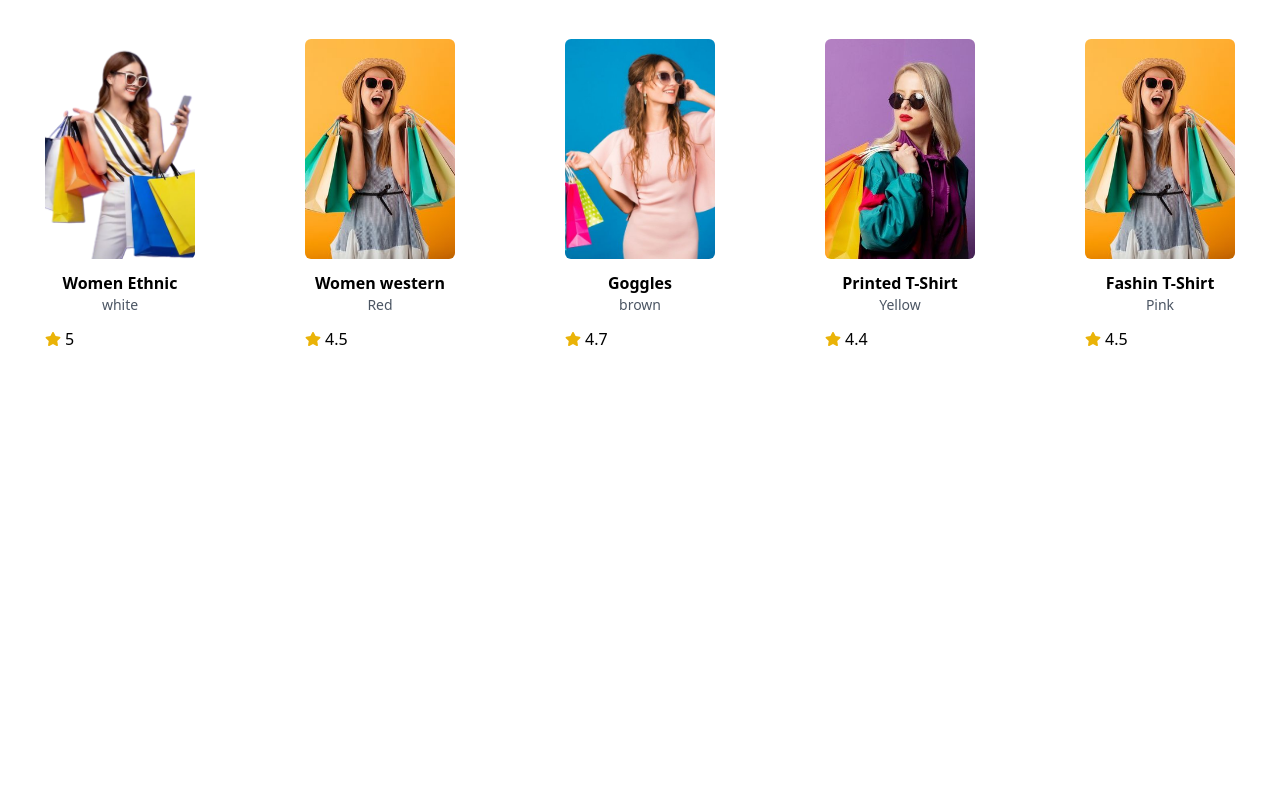
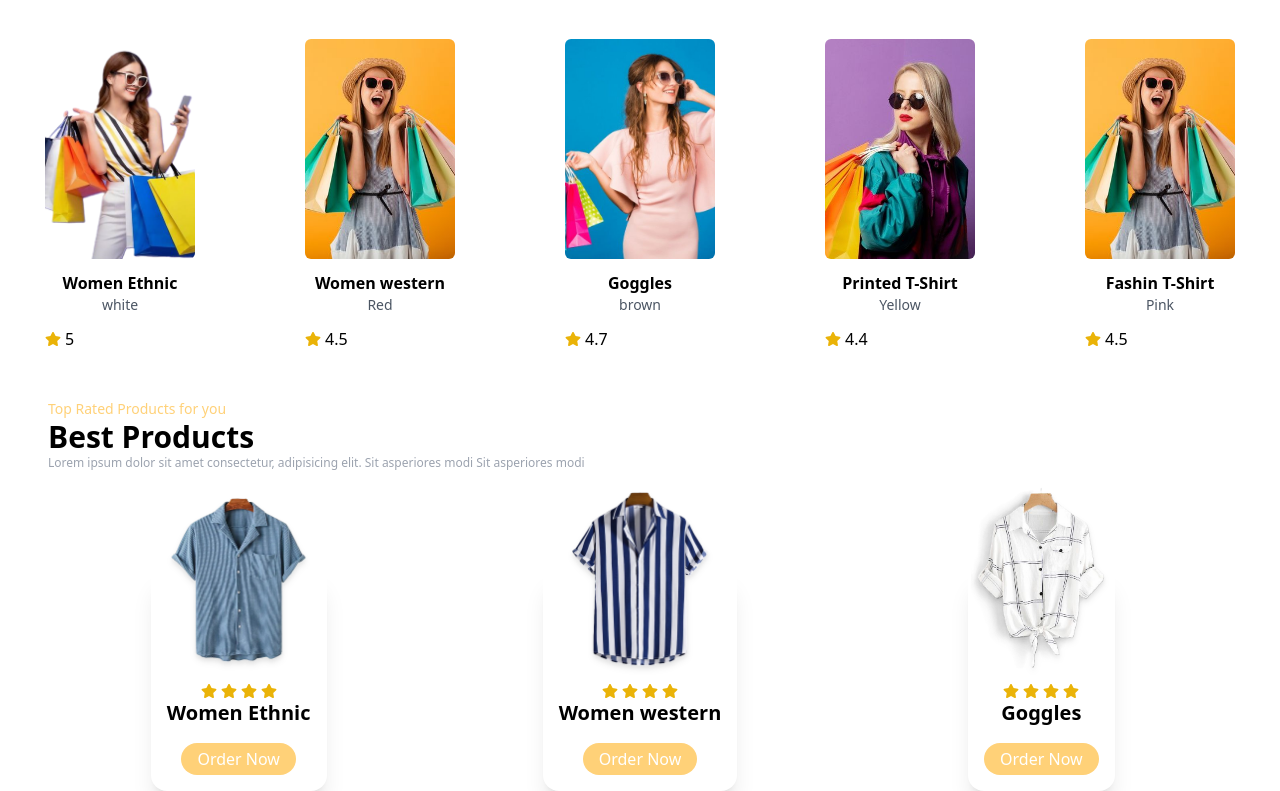
Before and after one commit to Mohammad-Hossaini/Ecommerce, a React (Vite) app: page / in a window 1280 px wide. Shown: the part 887-1678 px from the top of the page. Before the commit the page ends 1286 px from the top, so only its background shows below. Built offline with nearby package versions, Linux system fonts and the light colour scheme.

Commit message:
Completed the top products

```diff
--- a/src/App.jsx
+++ b/src/App.jsx
@@ -4,6 +4,7 @@
 import Hero from "./components/hero/Hero";
 import Navbar from "./components/navbar/Navbar";
 import Products from "./components/products/Products";
+import TopProducts from "./components/top products/TopProducts";
 import "./index.css";
 export default function App() {
   React.useEffect(() => {
@@ -20,6 +21,7 @@
       <Navbar />
       <Hero />
       <Products />
+      <TopProducts />
     </div>
   );
 }
--- /dev/null
+++ b/src/components/top products/TopProducts.jsx
@@ -0,0 +1,89 @@
+import { FaStar } from "react-icons/fa";
+
+const ProductsData = [
+  {
+    id: 1,
+    img: "./shirt/shirt.png",
+    title: "Women Ethnic",
+    rating: 5.0,
+    color: "white",
+    aosDelay: "0",
+  },
+  {
+    id: 2,
+    img: "./shirt/shirt2.png",
+    title: "Women western",
+    rating: 4.5,
+    color: "Red",
+    aosDelay: "200",
+  },
+  {
+    id: 3,
+    img: "./shirt/shirt3.png",
+    title: "Goggles",
+    rating: 4.7,
+    color: "brown",
+    aosDelay: "400",
+  },
+];
+const TopProducts = ({ handleOrderPopup }) => {
+  return (
+    <div>
+      <div className="container">
+        {/* Header section */}
+        <div className="text-left mb-24">
+          <p data-aos="fade-up" className="text-sm text-primary">
+            Top Rated Products for you
+          </p>
+          <h1 data-aos="fade-up" className="text-3xl font-bold">
+            Best Products
+          </h1>
+          <p data-aos="fade-up" className="text-xs text-gray-400">
+            Lorem ipsum dolor sit amet consectetur, adipisicing elit. Sit
+            asperiores modi Sit asperiores modi
+          </p>
+        </div>
+        {/* Body section */}
+        <div className="grid grid-cols-1 sm:grid-cols-2 md:grid-cols-3 gap-20 md:gap-5 place-items-center">
+          {ProductsData.map((data) => (
+            <div
+              data-aos="zoom-in"
+              className="rounded-2xl bg-white dark:bg-gray-800 hover:bg-black/80 dark:hover:bg-primary hover:text-white relative shadow-xl duration-300 group max-w-[300px]"
+            >
+              {/* image section */}
+              <div className="h-[100px]">
+                <img
+                  src={data.img}
+                  alt=""
+                  className="max-w-[140px] block mx-auto transform -translate-y-20 group-hover:scale-105 duration-300 drop-shadow-md"
+                />
+              </div>
+              {/* details section */}
+              <div className="p-4 text-center">
+                {/* star rating */}
+                <div className="w-full flex items-center justify-center gap-1">
+                  <FaStar className="text-yellow-500" />
+                  <FaStar className="text-yellow-500" />
+                  <FaStar className="text-yellow-500" />
+                  <FaStar className="text-yellow-500" />
+                </div>
+                <h1 className="text-xl font-bold">{data.title}</h1>
+                <p className="text-gray-500 group-hover:text-white duration-300 text-sm line-clamp-2">
+                  {data.description}
+                </p>
+                <button
+                  className="bg-primary hover:scale-105 duration-300 text-white py-1 px-4 rounded-full mt-4 group-hover:bg-white group-hover:text-primary"
+                  onClick={handleOrderPopup}
+                >
+                  Order Now
+                </button>
+              </div>
+            </div>
+          ))}
+        </div>
+      </div>
+    </div>
+  );
+};
+
+export default TopProducts;
```
